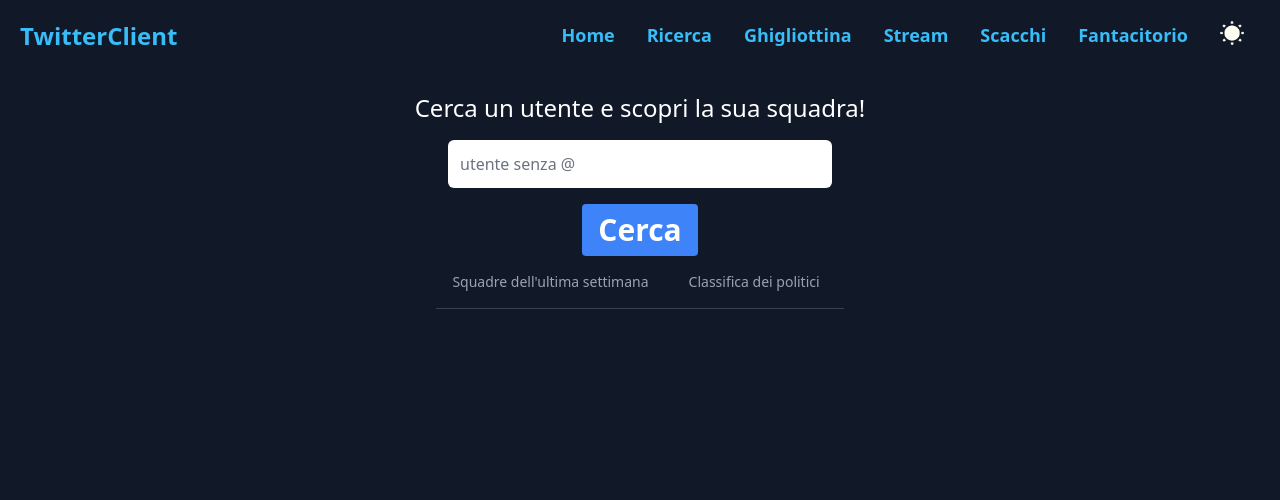
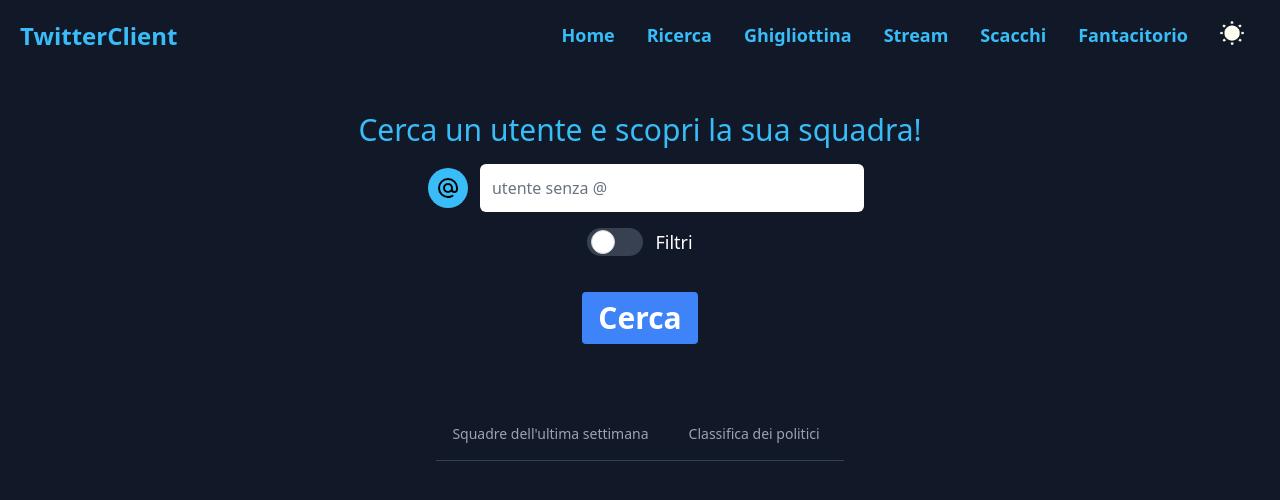
Before and after one commit to jortikcode/twitter-client-swe, a React (Create React App) app in the folder frontend/: page /fantacitorio in a window 1280 px wide. Shown: the top 500 px of the page. Built offline with nearby package versions, Linux system fonts and the light colour scheme.

Commit message:
refactor: fantacitorio searchForm integration

```diff
--- a/frontend/src/components/PageManager.js
+++ b/frontend/src/components/PageManager.js
@@ -1,13 +1,22 @@
 import { loadingAction, clearTweets, searchAction } from "../actions/tweets";
 import { useDispatch } from 'react-redux'
+import { clearFantacitorio, loadingFantacitorio, teams } from "../actions/fantacitorio";
 
 
-const PageManager = ({nextToken, previousToken, data}) => {
+const PageManager = ({nextToken, previousToken, data, fantacitorio}) => {
     const dispatch = useDispatch();
     const newPage = (token) => {
-        dispatch(clearTweets());
-        dispatch(loadingAction());
-        dispatch(searchAction({...data, token: token}));
+        if (fantacitorio){
+            dispatch(clearFantacitorio());
+            dispatch(loadingFantacitorio(true));
+        }else{
+            dispatch(clearTweets());
+            dispatch(loadingAction(true));
+        }
+        if (fantacitorio)
+            dispatch(teams({...data, token: token}))
+        else
+            dispatch(searchAction({...data, token: token}));
     }
 
     return (
--- a/frontend/src/components/SearchForm.js
+++ b/frontend/src/components/SearchForm.js
@@ -5,6 +5,7 @@ import {
     dateErrorAction,
     loadingAction,
     clearTweets } from '../actions/tweets'
+import { clearFantacitorio, teams, loadingFantacitorio } from '../actions/fantacitorio'
 import {
     formatISO,
     isValidDateRange,
@@ -13,13 +14,13 @@ import {
     configureDates,
     isIntervalSetted} from '../utils/form'
 import SearchFilters from './SearchFilters'
-import { useState } from 'react';
+import { useEffect, useState } from 'react';
 import PageManager from './PageManager';
 import TabManager from './TabManager';
 import { Outlet } from 'react-router-dom'
 
 
-const SearchForm = () => {
+const SearchForm = ({ fantacitorio }) => {
     // Timestamp di adesso shiftato di error millisecondi indietro
     const error = 60 * 1000;
     const now = new Date(Date.now() - error);
@@ -63,9 +64,18 @@ const SearchForm = () => {
             textTweets,
             isLoading,
             nextToken,
-            previousToken } = useSelector(state => state.tweets);
+            previousToken,
+            isLoadingFantacitorio } = useSelector(state => fantacitorio ? state.fantacitorio : state.tweets);
+    const { filtersEnabled } = useSelector(state => state.form);
 
-    const { filtersEnabled } = useSelector(state => state.form);
+    useEffect(() => {
+        return () => {
+            if (fantacitorio)
+                dispatch(clearFantacitorio());
+            else
+                dispatch(clearTweets());
+        }
+    }, [dispatch, fantacitorio])
 
     // Funzione di submit del form
     const onSubmit = (data) => {
@@ -82,9 +92,15 @@ const SearchForm = () => {
         if (! isValid){
             dispatch(dateErrorAction(msg))
         }else{
-            dispatch(clearTweets());
+            if (fantacitorio)
+                dispatch(clearFantacitorio());
+            else
+                dispatch(clearTweets());
             // Spinner di caricamento visibile
-            dispatch(loadingAction());
+            if (fantacitorio)
+                dispatch(loadingFantacitorio(true))
+            else
+                dispatch(loadingAction(true));
             // Se si tratta di una keyword search di un hashtag/utente allora bisogna cambiare la query
             data.query = transformQuery(data.query);
             dispatch(dateErrorAction(""));
@@ -101,21 +117,25 @@ const SearchForm = () => {
 
             if (data.maxResults !== 10 && filtersEnabled)
                 dataToAction["maxResults"] = data.maxResults;
-
             // Si aggiornano i dati della ricerca corrente
             setStoredData(dataToAction);
             // Si attiva l'azione per la ricerca e si aggiorna lo stato centralizzato
-            dispatch(searchAction(dataToAction));
+            if (fantacitorio)
+                dispatch(teams(dataToAction));
+            else
+                dispatch(searchAction(dataToAction));
         }
 
     }
 
     return (
     <>
-        <div className="flex flex-col w-full min-h-screen h-auto p-5 items-center dark:bg-gray-900">
+        <div className="flex flex-col w-full p-5 items-center dark:bg-gray-900">
             <form className="flex w-full flex-col justify-center items-center gap-4" onSubmit={handleSubmit(onSubmit)}>
                 <div className="flex flex-col gap-4">
-                    <label className="text-center text-3xl dark:text-sky-400 text-black" htmlFor="query"> Cosa vorresti cercare? </label>
+                    {!fantacitorio ? <label className="text-center text-3xl dark:text-sky-400 text-black" htmlFor="query"> Cosa vorresti cercare? </label> :
+                    (type === "username" ? <label className="text-center text-3xl dark:text-sky-400 text-black"> Cerca un utente e scopri la sua squadra! </label> :
+                    <label className="text-center text-3xl dark:text-sky-400 text-black"> Cerca le squadre di questa settimana! </label>)}
                     <div className="flex md:flex-row flex-col justify-center items-center md:space-x-3 space-x-0 md:space-y-0 space-y-3">
                         <button data-testid="typeSearchToggle" type="button" className="p-2 bg-sky-400 rounded-full ml-3" onClick={(e) => {
                             const newType = type === "username" ? "keyword" : "username";
@@ -127,26 +147,27 @@ const SearchForm = () => {
                             <svg className="w-6 h-6" fill="none" stroke="currentColor" viewBox="0 0 24 24" xmlns="http://www.w3.org/2000/svg">
                                 {type === "username"
                                 ? (<path strokeLinecap="round" strokeLinejoin="round" strokeWidth="2" d="M16 12a4 4 0 10-8 0 4 4 0 008 0zm0 0v1.5a2.5 2.5 0 005 0V12a9 9 0 10-9 9m4.5-1.206a8.959 8.959 0 01-4.5 1.207"></path>)
-                                : (<path strokeLinecap="round" strokeLinejoin="round" strokeWidth="2" d="M7 20l4-16m2 16l4-16M6 9h14M4 15h14"></path>) }
+                                : (!fantacitorio ? <path strokeLinecap="round" strokeLinejoin="round" strokeWidth="2" d="M7 20l4-16m2 16l4-16M6 9h14M4 15h14"></path>
+                                : <path strokeLinecap="round" strokeLinejoin="round" strokeWidth="2" d="M17 20h5v-2a3 3 0 00-5.356-1.857M17 20H7m10 0v-2c0-.656-.126-1.283-.356-1.857M7 20H2v-2a3 3 0 015.356-1.857M7 20v-2c0-.656.126-1.283.356-1.857m0 0a5.002 5.002 0 019.288 0M15 7a3 3 0 11-6 0 3 3 0 016 0zm6 3a2 2 0 11-4 0 2 2 0 014 0zM7 10a2 2 0 11-4 0 2 2 0 014 0z">
+                                </path>) }
                             </svg>)}
                         </button>
-                        {type === "keyword" ? (
+                        {(type === "keyword" && !fantacitorio) ? (
                         <input className="w-full dark:border-0 border-8 dark:border-white rounded-md md:w-96 p-3" name="query" id="query" type="text" placeholder="#hashtag, keyword. @utente" {...register("query", {
                             required: "Testo mancante",
                             pattern: {
                                 message: "Keyword non valido",
                                 value: /^([#@])?[a-zA-Z0-9_]+$/}
-                        })} />) :
+                        })} />) : (type === "username" ?
                         (<input className="w-full dark:border-0 border-8 dark:border-white rounded-md md:w-96 p-3" name="username" id="username" type="text" placeholder="utente senza @" {...register("username", {
                             required: "Testo mancante",
                             pattern: {
                                 message: "Username non valido",
                                 value: /^[a-zA-Z0-9_]+$/}
-                        })} />)}
+                        })} />) : "")}
                     </div>
                     { errors.query && <p className="text-center dark:text-red-300 text-red-600"> { errors.query.message } </p> }
                     { errors.username && <p className="text-center dark:text-red-300 text-red-600"> { errors.username.message } </p> }
-
                 </div>
                 <SearchFilters type={type} setValue={setValue} register={register} errors={errors} noIntervalSearch={noIntervalSearch} />
                 <button className="text-3xl dark:text-white bg-blue-500 hover:bg-blue-700 text-white font-bold py-2 px-4 rounded" type="submit"> Cerca </button>
@@ -155,20 +176,20 @@ const SearchForm = () => {
             {((noMatch) ? (
                 <p className="pt-5 pb-5 dark:text-yellow-300">Nessun risultato trovato</p>
             ) :
-            (textTweets.length === 0 && !isLoading ?
+            (textTweets?.length === 0 && !isLoading ?
                 <p className="pt-5 pb-5 dark:text-yellow-300">Effettua una ricerca</p>
               :
-            (!isLoading) ?
+            (!isLoading && !fantacitorio) ?
                 <p className="pt-5 pb-5 dark:text-green-400">Ricerca effettuata! Seleziona la visualizzazione </p>
               :
                 ""
               ))}
 
             <div className="pt-8">
-                <TabManager />
+                {!fantacitorio && <TabManager />}
             </div>
 
-            { (isLoading)  && (
+            { (isLoading || isLoadingFantacitorio)  && (
             <div className="pt-5" role="status">
                 <svg className="inline mr-2 w-10 h-10 text-gray-200 animate-spin dark:text-gray-600 fill-blue-600" viewBox="0 0 100 101" fill="none" xmlns="http://www.w3.org/2000/svg">
                     <path d="M100 50.5908C100 78.2051 77.6142 100.591 50 100.591C22.3858 100.591 0 78.2051 0 50.5908C0 22.9766 22.3858 0.59082 50 0.59082C77.6142 0.59082 100 22.9766 100 50.5908ZM9.08144 50.5908C9.08144 73.1895 27.4013 91.5094 50 91.5094C72.5987 91.5094 90.9186 73.1895 90.9186 50.5908C90.9186 27.9921 72.5987 9.67226 50 9.67226C27.4013 9.67226 9.08144 27.9921 9.08144 50.5908Z" fill="currentColor"/>
@@ -179,9 +200,9 @@ const SearchForm = () => {
             )}
 
             <div className="pt-3">
-                <PageManager data={storedData} nextToken={nextToken} previousToken={previousToken} />
+                <PageManager data={storedData} nextToken={nextToken} previousToken={previousToken} fantacitorio={fantacitorio}/>
             </div>
-            <Outlet />
+            {!fantacitorio && <Outlet />}
         </div>
     </>
     );
--- a/frontend/src/screens/Fantacitorio.js
+++ b/frontend/src/screens/Fantacitorio.js
@@ -1,19 +1,11 @@
 import { Link } from 'react-router-dom'
+import SearchForm from '../components/SearchForm'
 
 const Fantacitorio = () => {
     return (
         <>
             <div className="flex flex-col w-full min-h-screen h-auto p-5 items-center dark:bg-gray-900">
-                <form className="flex w-full flex-col justify-center items-center gap-4" >
-                    <article className="flex justify-center items-center">
-                        <p className="text-2xl dark:text-white">Cerca un utente e scopri la sua squadra!</p>
-                    </article>
-
-                    <input className="w-full dark:border-0 border-8 dark:border-white rounded-md md:w-96 p-3" name="username" id="username" type="text" placeholder="utente senza @" required
-                    //pattern={/^[a-zA-Z0-9_]+$/}
-                    />
-                    <button className="text-3xl dark:text-white bg-blue-500 hover:bg-blue-700 text-white font-bold py-2 px-4 rounded" type="submit"> Cerca </button>
-                </form>
+                <SearchForm fantacitorio={true} />
 
                 <ul className="flex flex-wrap text-sm font-medium text-center text-gray-500 border-b border-gray-200 dark:border-gray-700 dark:text-gray-400">
                     <li className="mr-2">
--- a/frontend/src/screens/SearchPage.js
+++ b/frontend/src/screens/SearchPage.js
@@ -8,7 +8,7 @@ const SearchPage = () => {
         dispatch(clearTweets())
     }, [dispatch])
     return (
-        <div className="min-h-screen h-auto" >
+        <div className="flex min-h-screen h-auto" >
             <SearchForm />
         </div>
     );
```
